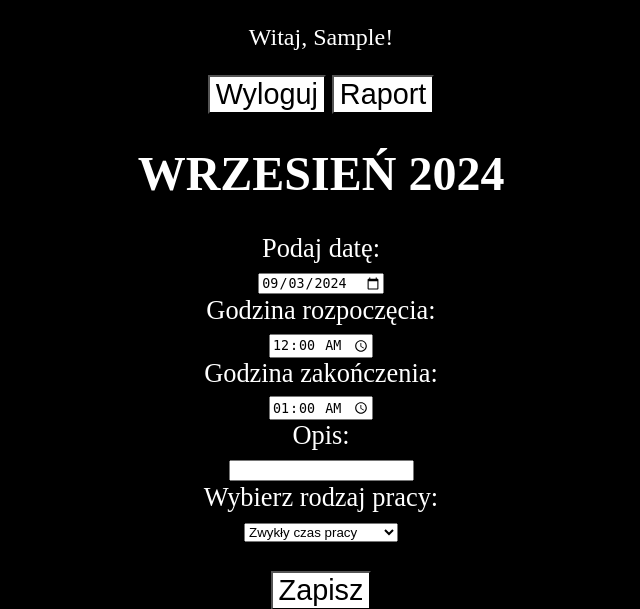
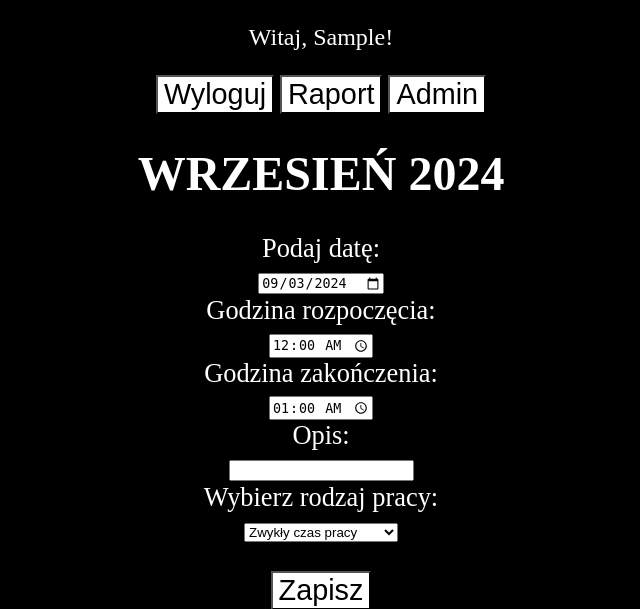
Before and after one commit to ldzietczyk/DjangoListDev, a Django app: page /form/ in a window 1280 px wide. Shown: the top 609 px of the page, without its empty margins (319-959 px from the left). Run offline with Django 5.2, Linux system fonts and the light colour scheme; the visitor is signed in with stand-in values (Sample User, id 1); data that the repository does not hold is empty.

Commit message:
Add admin button

```diff
--- a/list/templates/form/form.html
+++ b/list/templates/form/form.html
@@ -10,6 +10,11 @@
     <form action="{% url 'report' %}" method="get" style="display: inline;">
         {% csrf_token %}
         <button type="submit">Raport</button>
+    </form>
+    <form action="{% url 'admin:index' %}" method="get" style="display: inline;">
+
+            <button type="submit">Admin</button>
+
     </form>
 
     <h1 id="date"></h1>
--- a/mysite/urls.py
+++ b/mysite/urls.py
@@ -19,7 +19,7 @@ from django.urls import path, include
 from django.contrib.auth.views import LoginView
 
 urlpatterns = [
-    path('admin/', admin.site.urls),
+    path('admin/', admin.site.urls, name='admin'),
     path('', include('list.urls')),
     path('login/', LoginView.as_view(template_name='login/login.html'), name='login')
 ]
```
